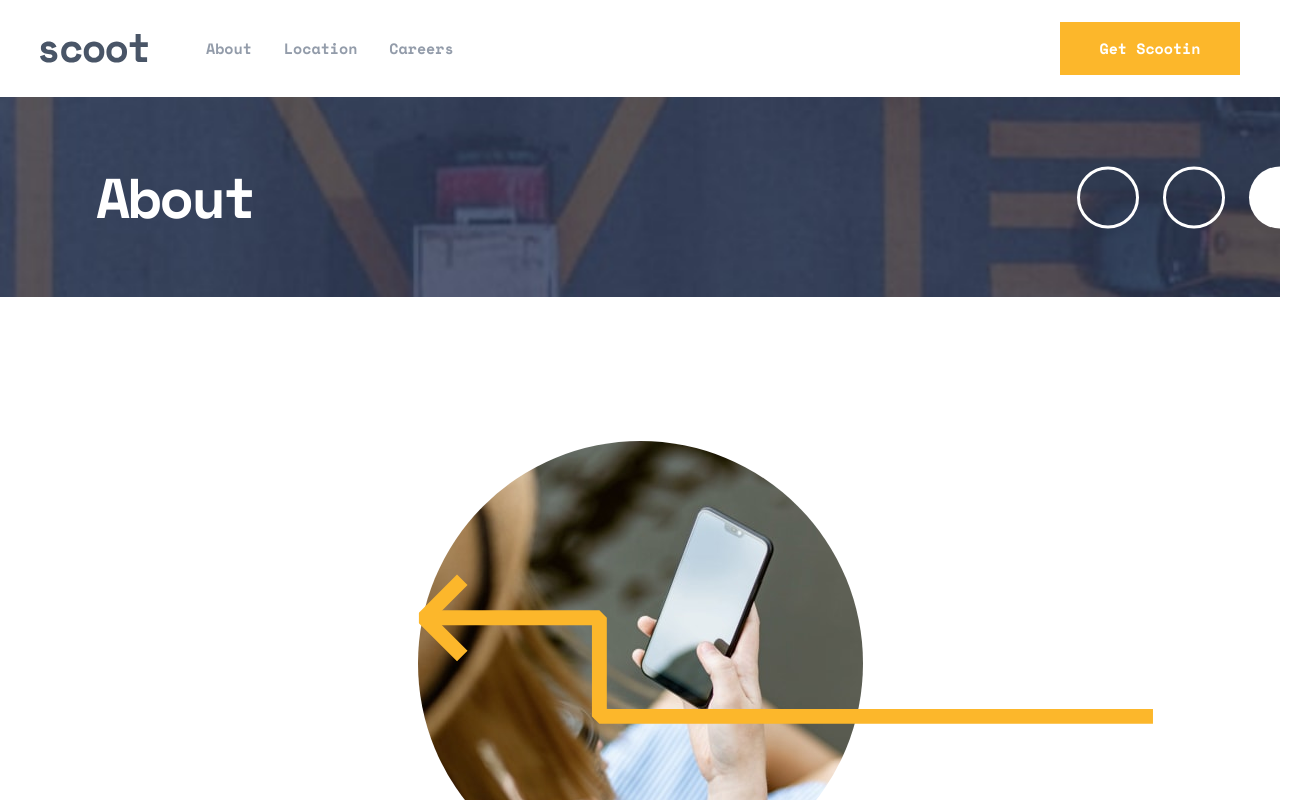
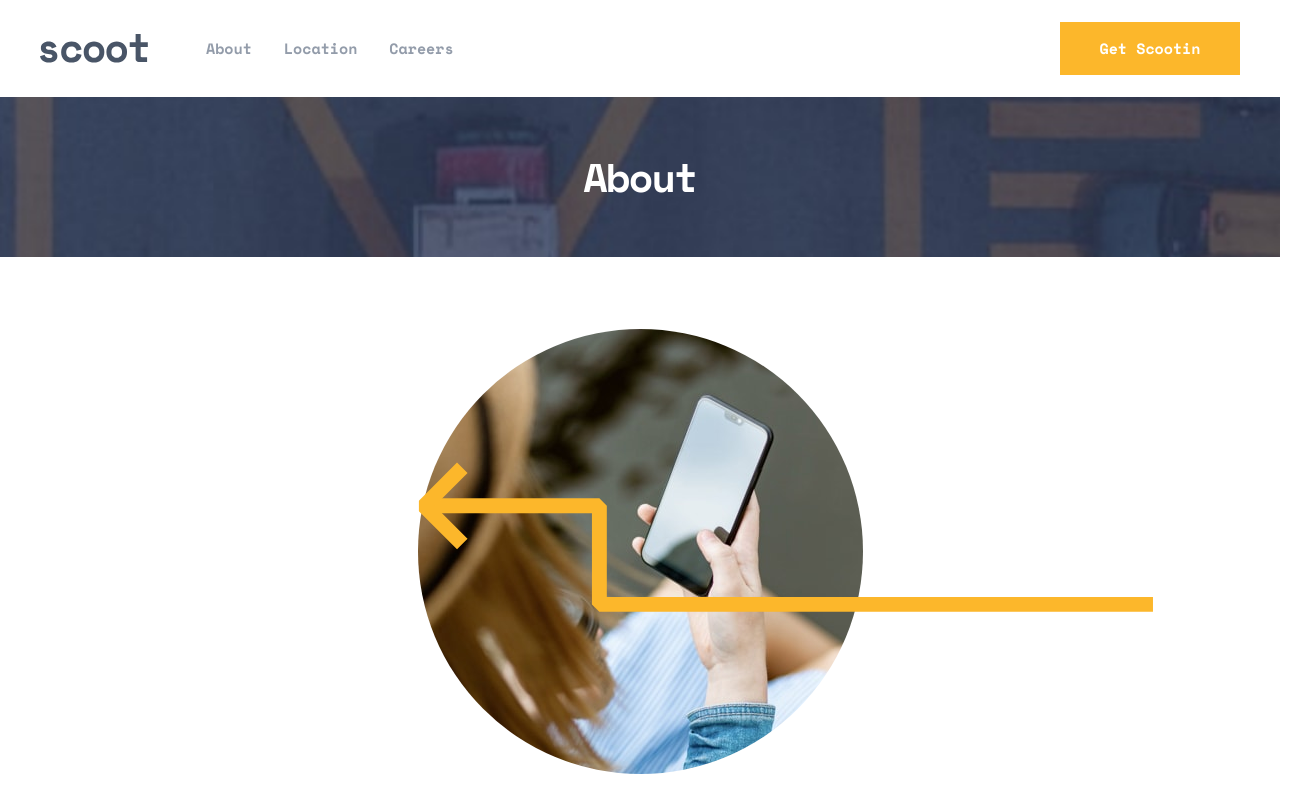
Before and after one commit to stephjoseph/scoot-website, a React (Vite) app: page /about in a window 1280 px wide. Shown: the top 800 px of the page, 1311 px wide, since content can reach past the window. Built offline with nearby package versions, Linux system fonts and the light colour scheme.

Commit message:
Revert "Update Header.tsx"
This reverts commit 9070122a980c3d317ff2d87902f236670ca7e026.

```diff
--- a/src/components/about/Header.tsx
+++ b/src/components/about/Header.tsx
@@ -1,14 +1,7 @@
-import whiteCircles from '../../assets/patterns/white-circles.svg';
-
 const Header = () => {
   return (
-    <header className='mb-[4.5rem] flex w-full items-center justify-center py-[3.75rem] text-center tablet:relative tablet:mb-36 tablet:justify-start tablet:py-[4.5rem] tablet:pl-24 tablet:text-left'>
-      <h1 className='font-h3 tablet:font-h1 leading-[2.5rem] text-white'>
-        About
-      </h1>
-      <div className='absolute tablet:-right-[1.938rem]'>
-        <img src={whiteCircles} alt='' />
-      </div>
+    <header className="mb-[4.5rem] flex w-full items-center justify-center py-[3.75rem] text-center">
+      <h1 className="font-h3 leading-[2.5rem] text-white">About</h1>
     </header>
   );
 };
```
